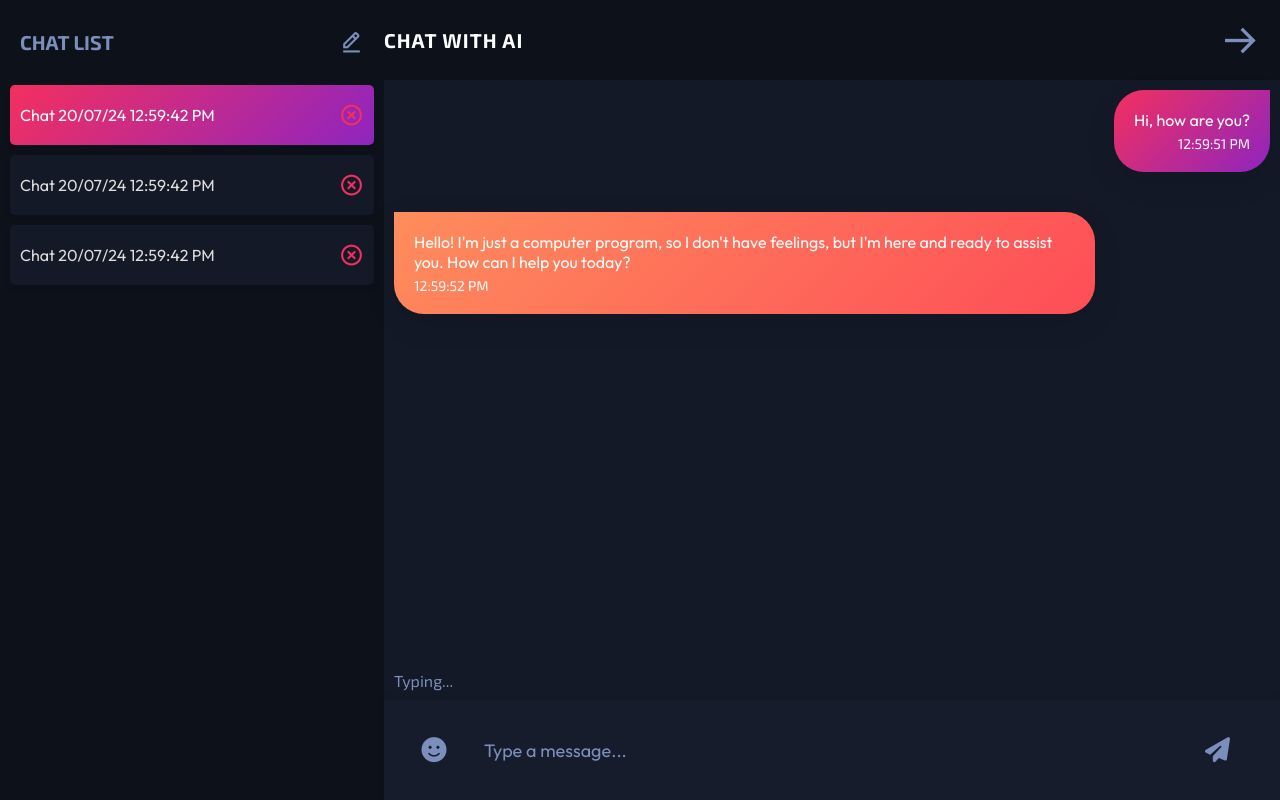
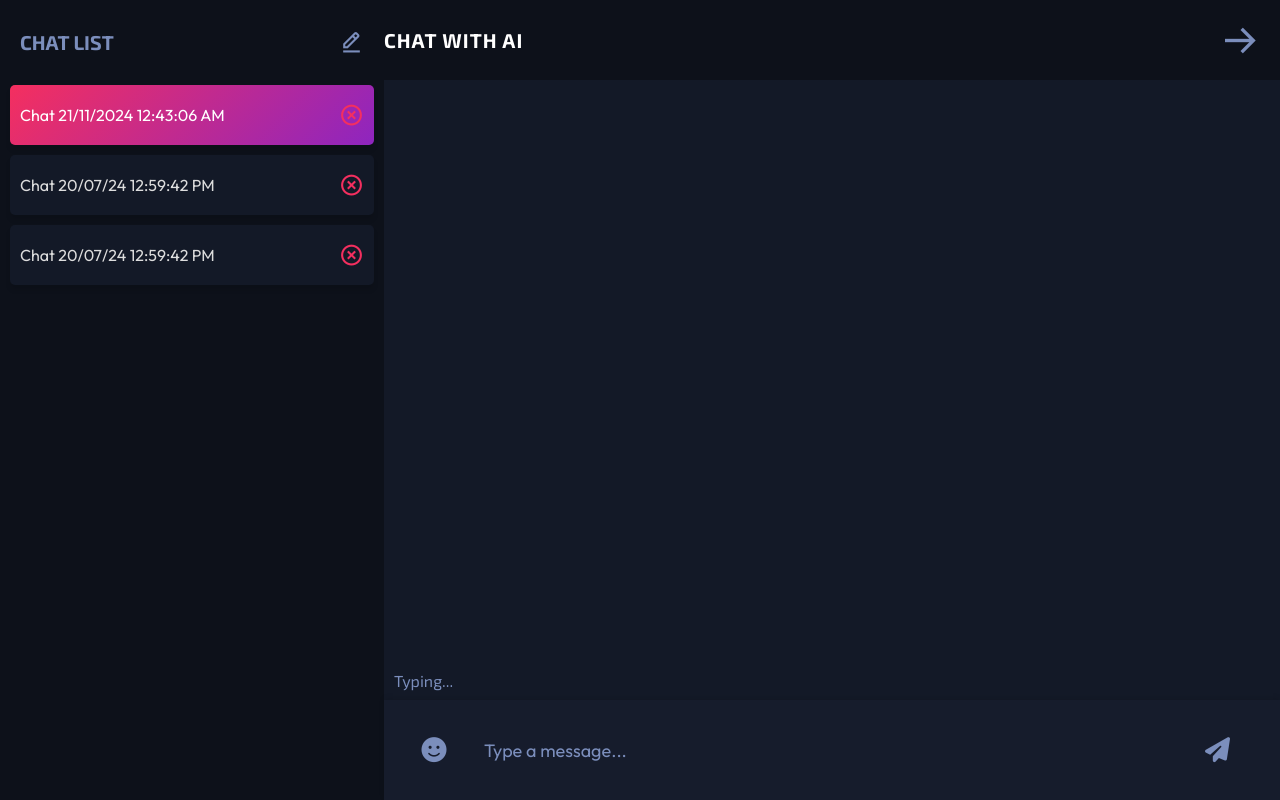
Before and after one commit to eduardoescamillasal/ai-chat-bot, a React (Vite) app: page / in a window 1280 px wide. Both pictures are taken after a click on the button "CHAT AI". Built offline with nearby package versions, Linux system fonts and the light colour scheme.

Commit message:
basic chat functionality

```diff
--- a/src/App.jsx
+++ b/src/App.jsx
@@ -4,10 +4,18 @@
 
 const App = () => {
   const [isChatting, setIsChatting] = useState(false);
-  const [ chats, setChants ] = useState( [] )
+  const [chats, setChats] = useState([]);
 
   const handleStartChat = () => {
     setIsChatting(true);
+
+    if (chats.length === 0) {
+      const newChat = {
+        id: `Chat ${new Date().toLocaleDateString("en-GB")} ${new Date().toLocaleTimeString()}`,
+        messages: [],
+      };
+      setChats([newChat]);
+    }
   };
 
   const handleGoBack = () => {
@@ -17,7 +25,7 @@
   return (
     <div className='container'>
       {isChatting ? (
-        <ChatBotApp onGoBack={handleGoBack} />
+        <ChatBotApp onGoBack={handleGoBack} chats={chats} setChats={setChats} />
       ) : (
         <ChatBotStart onStartChat={handleStartChat} />
       )}
--- a/src/Components/ChatBotApp.jsx
+++ b/src/Components/ChatBotApp.jsx
@@ -1,7 +1,43 @@
-import React from "react";
+import React, {useState} from "react";
 import "./ChatBotApp.css";
 
-const ChatBotApp = ({onGoBack}) => {
+const ChatBotApp = ({onGoBack, chats, setChats}) => {
+  const [inputValue, setInputValue] = useState("");
+  const [messages, setMessages] = useState(chats[0]?.messages || []);
+
+  const handleInputChange = (e) => {
+    setInputValue(e.target.value);
+  };
+
+  const sendMessage = () => {
+    if (inputValue.trim === "") return;
+
+    const newMessage = {
+      type: "prompt",
+      text: inputValue,
+      timestamp: new Date().toLocaleTimeString(),
+    };
+
+    const updatedMessages = [...messages, newMessage];
+    setMessages(updatedMessages);
+    setInputValue("");
+
+    const updatedChats = chats.map((chat, index) => {
+      if (index === 0) {
+        return {...chats, messages: updatedMessages};
+      }
+      return chat;
+    });
+    setChats(updatedChats);
+  };
+
+  const handleKeyDown = (e) => {
+    if (e.key === "Enter") {
+      e.preventDefault();
+      sendMessage();
+    }
+  }
+
   return (
     <div className='chat-app'>
       <div className='chat-list'>
@@ -9,10 +45,13 @@
           <h2>Chat List</h2>
           <i className='bx bx-edit-alt new-chat'></i>
         </div>
-        <div className='chat-list-item active'>
-          <h4>Chat 20/07/24 12:59:42 PM</h4>
-          <i className='bx bx-x-circle'></i>
-        </div>
+        {chats.map((chat, index) => (
+          <div key={index} className={`chat-list-item ${index === 0 ? 'active' : ''}`}>
+            <h4>{chat.id}</h4>
+            <i className='bx bx-x-circle'></i>
+          </div>
+        ))}
+
         <div className='chat-list-item'>
           <h4>Chat 20/07/24 12:59:42 PM</h4>
           <i className='bx bx-x-circle'></i>
@@ -28,19 +67,26 @@
           <i className='bx bx-arrow-back arrow' onClick={onGoBack}></i>
         </div>
         <div className='chat'>
-          <div className='prompt'>
-            Hi, how are you? <span>12:59:51 PM</span>
-          </div>
-          <div className='response'>
-            Hello! I'm just a computer program, so I don't have feelings, but I'm here and ready to
-            assist you. How can I help you today?<span>12:59:52 PM</span>
-          </div>
+          {messages.map((msg, index) => (
+            <div key={index} className={msg.type === 'prompt' ? 'prompt' : 'response'}>
+              {msg.text}
+              <span>{msg.timestamp}</span>
+            </div>
+          ))}
+
           <div className='typing'>Typing...</div>
         </div>
-        <form className='msg-form'>
+        <form className='msg-form' onSubmit={(e)=> e.preventDefault()}>
           <i className='fa-solid fa-face-smile emoji'></i>
-          <input type='text' className='msg-input' placeholder='Type a message...' />
-          <i className='fa-solid fa-paper-plane'></i>
+          <input
+            type='text'
+            className='msg-input'
+            placeholder='Type a message...'
+            value={inputValue}
+            onChange={handleInputChange}
+            onKeyDown={handleKeyDown}
+          />
+          <i className='fa-solid fa-paper-plane' onClick={sendMessage}></i>
         </form>
       </div>
     </div>
```
